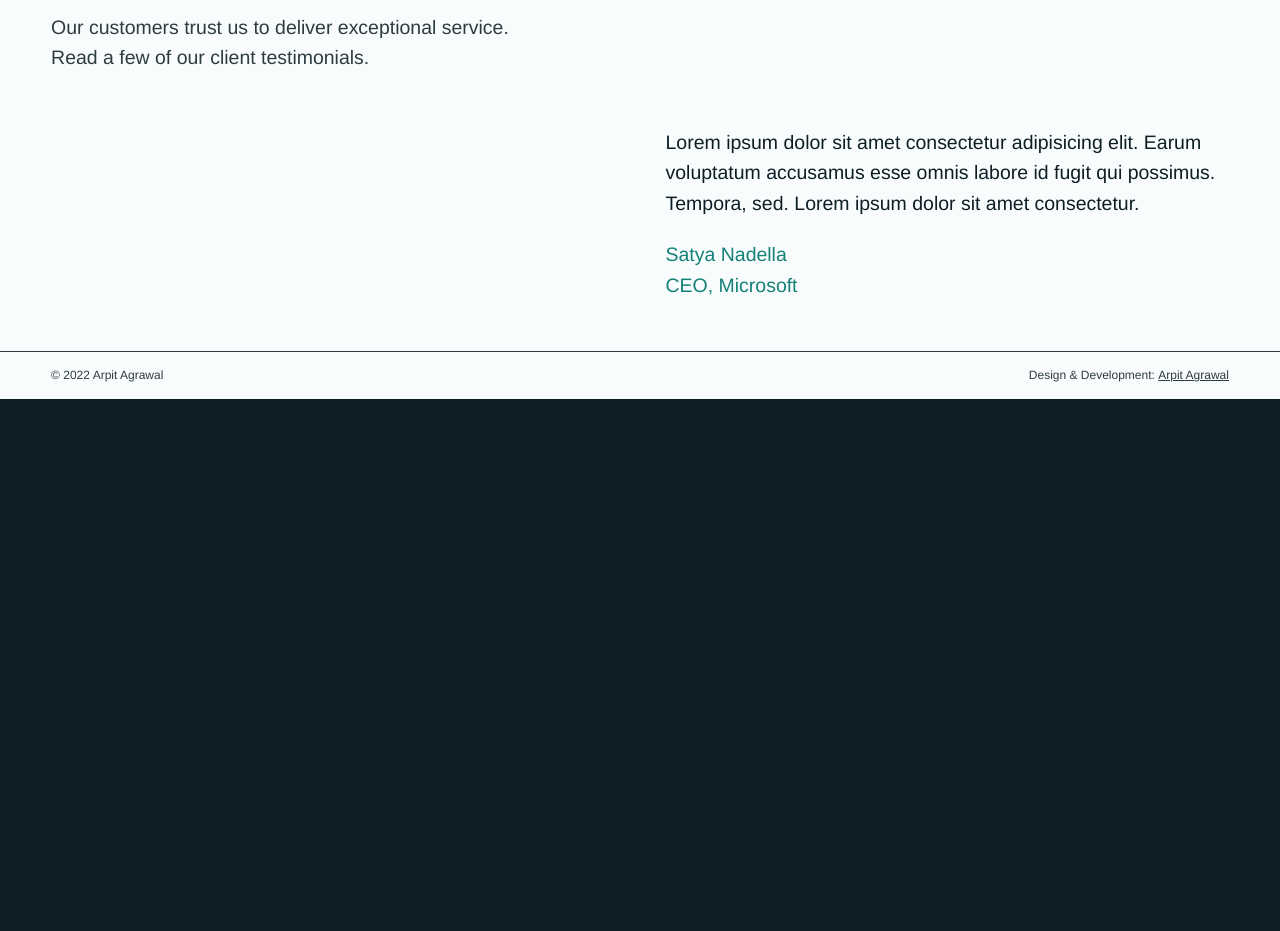
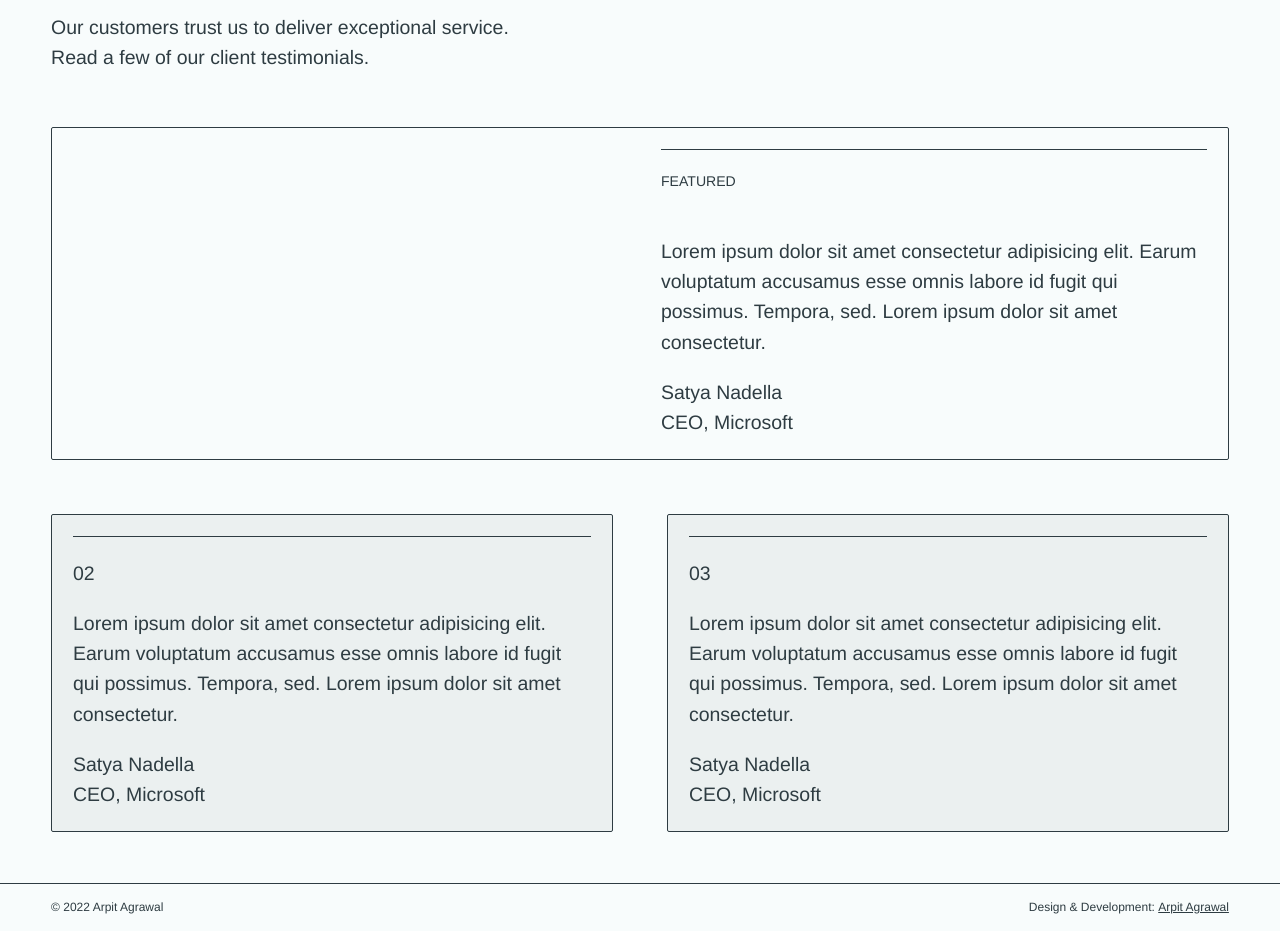
Before and after one commit to arpit-agr/github-globe, an Eleventy site: page src/index.njk in a window 1280 px wide. Shown: the part 1550-2481 px from the top of the page. Before the commit the page ends 1949 px from the top, so only its background shows below. Built offline with nearby package versions, Linux system fonts and the light colour scheme; Eleventy itself is replaced by a stand-in of ours; files that its build step writes are made by us from their sources; files whose address does not match are found by name.

Commit message:
add testimonial content and edit styles

```diff
--- a/src/_includes/sections/testimonials.html
+++ b/src/_includes/sections/testimonials.html
@@ -1,15 +1,25 @@
-<div>
+<div class="testimonial">
   <section class="wrapper box flow">
     <div class="section-header cluster">
       <h2 class="cluster">{{ testimonial.heading }}</h2>
       <a href="#" class="btn step-0">Know More</a>
     </div>
     <p>{{ testimonial.subtitle }}</p>
-    <div class="youtube grid">
+    <div class="testimonial-featured grid">
       {% include "partials/youtube.html" %}
-      <div class="testimonial-content flow">
-        <p class="fade-in">{{ testimonial.content }}</p>
+      <div class="testimonial-block stack">
+        <p class="testimonial-content fade-in stack">{{ testimonial.content }}</p>
         <p class="fade-in">{{ testimonial.name }}<br>{{ testimonial.job }}, {{ testimonial.company }}</p>
+      </div>
+    </div>
+    <div class="grid" style="counter-reset: eyebrow 1; grid-gap: var(--space-xl-2xl);">
+      <div class="testimonial-block stack fade-in">
+        <p class="testimonial-content stack">{{ testimonial.content }}</p>
+        <p>{{ testimonial.name }}<br>{{ testimonial.job }}, {{ testimonial.company }}</p>
+      </div>
+      <div class="testimonial-block stack fade-in">
+        <p class="testimonial-content stack">{{ testimonial.content }}</p>
+        <p>{{ testimonial.name }}<br>{{ testimonial.job }}, {{ testimonial.company }}</p>
       </div>
     </div>
   </section>
--- a/src/css/cards.css
+++ b/src/css/cards.css
@@ -11,13 +11,14 @@
 .smol-card-component {
   --img-ratio: 16/9;
   --flow-space: var(--space-m);
-  --border-color: hsl(210deg 5% 92%);
+  /* --border-color: hsl(210deg 5% 92%); */
   --bg: hsl(198deg 45% 97%);
 
   display: flex;
   flex-direction: column;
   border-radius: var(--radius-1);
-  border: var(--border-size-1) solid var(--border-color);
+  /* border: var(--border-size-1) solid var(--border-color); */
+  border: var(--border-size-1) solid;
   background-color: var(--bg);
 }
 
--- a/src/css/space.css
+++ b/src/css/space.css
@@ -1,4 +1,4 @@
-/* @link https://utopia.fyi/space/calculator/?c=320,14,1.25,1440,14,1.414,5,2,&s=0.75|0.5|0.25,1.5|2|3|4|6,s-l|m-xl|m-2xl|l-2xl|m-s */
+/* @link https://utopia.fyi/space/calculator/?c=320,14,1.25,1440,14,1.414,5,2,&s=0.75|0.5|0.25,1.5|2|3|4|6,s-l|m-xl|m-2xl|l-2xl|m-s|xl-m */
 
 :root {
   --space-3xs: clamp(0.25rem, calc(0.25rem + 0vw), 0.25rem);
@@ -27,4 +27,5 @@
   --space-m-2xl: clamp(1.31rem, calc(0.69rem + 3.13vw), 3.5rem);
   --space-l-2xl: clamp(1.75rem, calc(1.25rem + 2.5vw), 3.5rem);
   --space-m-s: clamp(0.88rem, calc(1.44rem + -0.62vw), 1.31rem);
+  --space-xl-m: clamp(1.31rem, calc(3rem + -1.87vw), 2.63rem);
 }
--- a/src/css/style.njk
+++ b/src/css/style.njk
@@ -16,6 +16,7 @@ permalink: css/style.css
   {% include "../css/footer.css" %}
   {% include "../css/animations.css" %}
   {% include "../css/youtube.css" %}
+  {% include "../css/testimonial.css" %}
 {% endset %}
 
 {{ css | cssmin | safe }}
--- /dev/null
+++ b/src/css/testimonial.css
@@ -0,0 +1,46 @@
+.testimonial-block {
+  --flow-space: var(--space-m);
+  /* color: var(--primary); */
+}
+
+.testimonial-block {
+  counter-increment: eyebrow;
+}
+.testimonial-block {
+  --bg: hsl(198deg 45% 7% / 5%);
+  aspect-ratio: 16/9;
+  background: var(--bg);
+  padding: var(--space-m);
+  border-radius: var(--radius-1);
+  border: 1px solid;
+}
+
+.testimonial-content {
+  flex-grow: 999;
+  justify-content: space-between;
+}
+
+.testimonial-content::before {
+  content: counter(eyebrow, decimal-leading-zero);
+  padding-block-start: var(--space-m);
+  border-block-start: var(--border-size-1) solid;
+}
+
+.testimonial-featured {
+  grid-gap: 0;
+  border-radius: var(--radius-1);
+  border: 1px solid;
+}
+
+.testimonial-featured .testimonial-block {
+  align-self: end;
+  border-radius: unset;
+  background: unset;
+  border: unset;
+}
+
+.testimonial-featured .testimonial-content::before {
+  content: "Featured";
+  text-transform: uppercase;
+  font-size: var(--step-0);
+}
--- a/src/css/theme.css
+++ b/src/css/theme.css
@@ -6,8 +6,10 @@
   --accent-color: hsl(175deg 73% 29%);
 
   --gutter: var(--space-m-2xl);
-  --radius-2: var(--space-2xs);
-  --radius-1: var(--space-3xs);
+  /* --radius-2: var(--space-2xs);
+  --radius-1: var(--space-3xs); */
+  --radius-2: 2px;
+  --radius-1: 2px;
 
   --font-plain: Helvetica Neue, sans-serif, "Segoe UI", Roboto, Arial,
     sans-serif, "Apple Color Emoji", "Segoe UI Emoji";
@@ -49,6 +51,11 @@ h1 {
 
 h2 {
   font-size: var(--step-3);
+  text-decoration: underline;
+  text-decoration-color: hsl(179deg 4% 82%);
+  text-decoration-thickness: 0.8ex;
+  text-underline-offset: -0.8ex;
+  text-decoration-skip-ink: none;
 }
 
 h3 {
--- a/src/css/utilities.css
+++ b/src/css/utilities.css
@@ -46,7 +46,7 @@
 
 @supports (width: min(250px, 100%)) {
   .grid {
-    grid-template-columns: repeat(auto-fit, minmax(min(360px, 100%), 1fr));
+    grid-template-columns: repeat(auto-fit, minmax(min(430px, 100%), 1fr));
   }
 }
 
--- a/src/css/youtube.css
+++ b/src/css/youtube.css
@@ -1,22 +1,11 @@
 lite-youtube {
-  border-radius: var(--radius-2);
+  /* border-radius: var(--radius-2); */
   filter: grayscale(1);
   transition: filter 175ms cubic-bezier(0.42, 0, 0.32, 1.17);
 }
 
 lite-youtube:hover {
   filter: grayscale(0);
-}
-
-.testimonial-content {
-  --flow-space: var(--space-m);
-  align-self: end;
-  color: var(--primary);
-}
-
-.testimonial-content :last-child {
-  /* font-size: var(--step-2); */
-  color: var(--accent-color);
 }
 
 /* .video-player {
```
